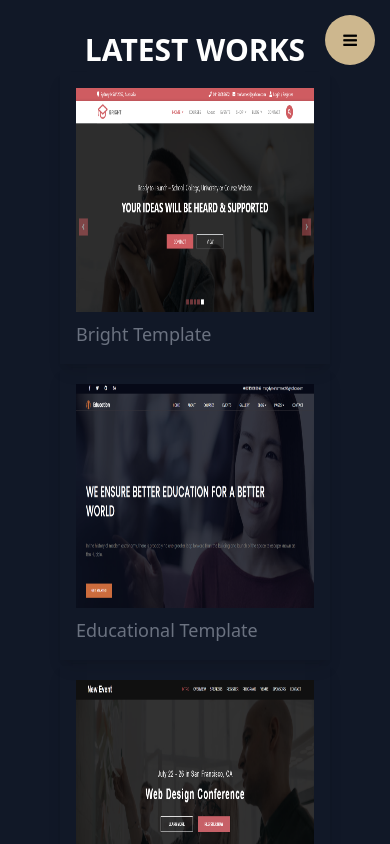
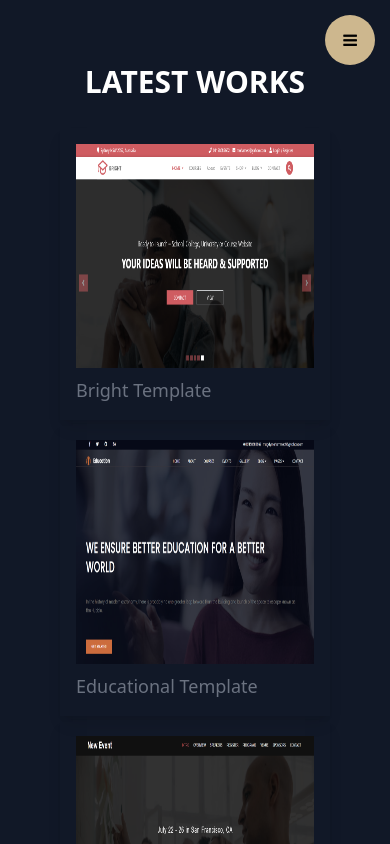
Before and after one commit to magdyMohammed20/Personal-Portofolio, a React (Create React App) app: page /portofolio in a window 390 px wide. Shown: the top 844 px of the page. Built offline with nearby package versions, Linux system fonts and the light colour scheme.

Commit message:
Fix Portofolio Page Responsive

```diff
--- a/src/assets/pages/portofolio/Portofolio.js
+++ b/src/assets/pages/portofolio/Portofolio.js
@@ -10,12 +10,12 @@ import TheEvent from '../../images/Portofolio/TheEvent.PNG'
 
 function Portofolio() {
     return (
-        <PortofolioSection className='p-8'>
-            <div className='container px-6'>
+        <PortofolioSection className='p-8 h-auto'>
+            <div className='container px-6 mt-8'>
                 <div className='text-center'>
                     <h2 className='text-3xl text-white font-bold'>LATEST WORKS</h2>
                 </div>
-                <div className="grid grid-cols-1 sm:grid-cols-2 xl:grid-cols-3">
+                <div className="grid grid-cols-1 sm:grid-cols-2 xl:grid-cols-3 mt-6">
                         <PortoTemp src={Bright} desc='Bright Template' link='https://bright-nine.vercel.app/'/>
                         <PortoTemp src={Education} desc='Educational Template' link='https://educational-template.vercel.app/'/>
                         <PortoTemp src={NewEvent} desc='Event Template' link='https://events-template.vercel.app/'/>
--- a/src/assets/pages/portofolio/Styles.js
+++ b/src/assets/pages/portofolio/Styles.js
@@ -4,7 +4,6 @@ const mainColor = '#111827';
 const mainColor2 = '#cdb78e';
 
 export const PortofolioSection = styled.div`
-    height: 100vh;
     background-color: ${mainColor}
 `;
 
```
